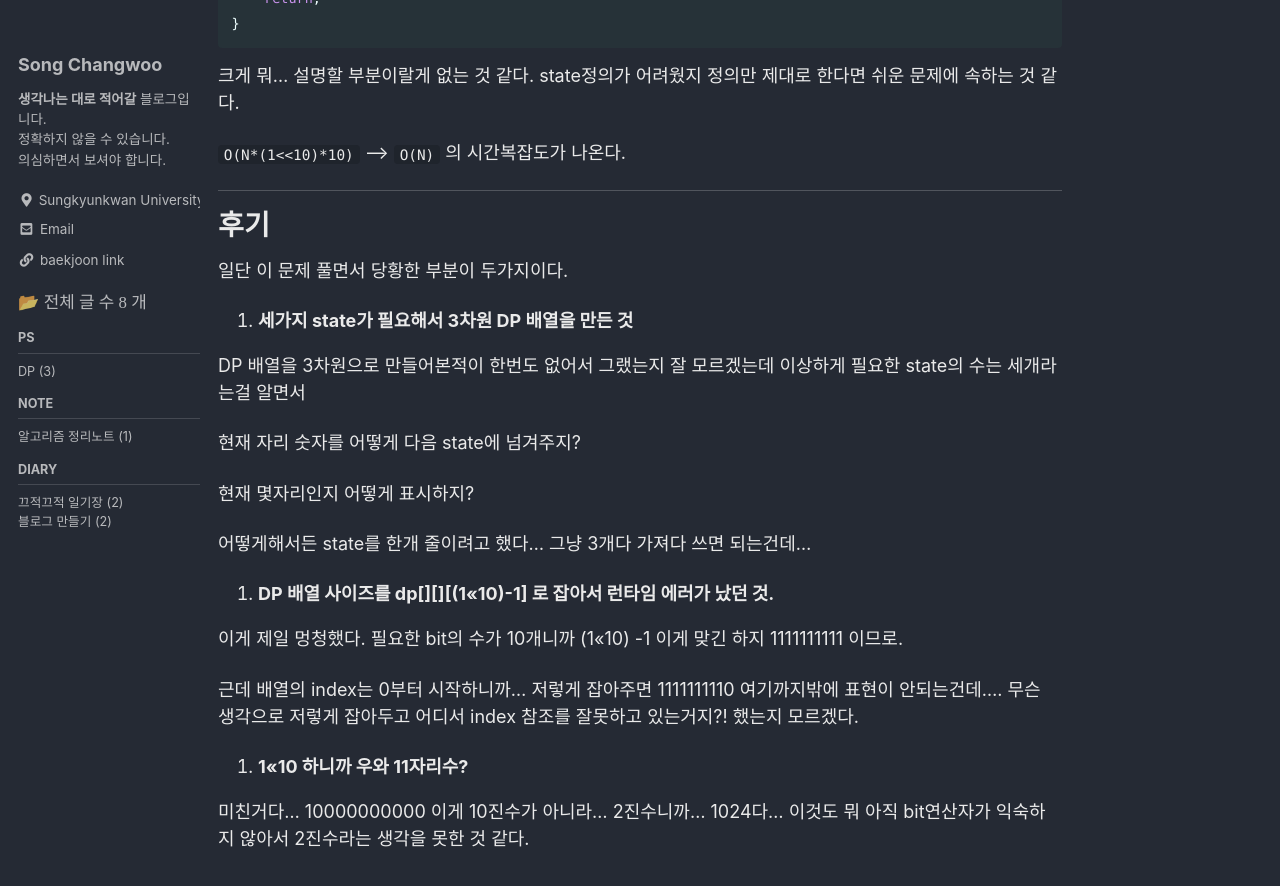
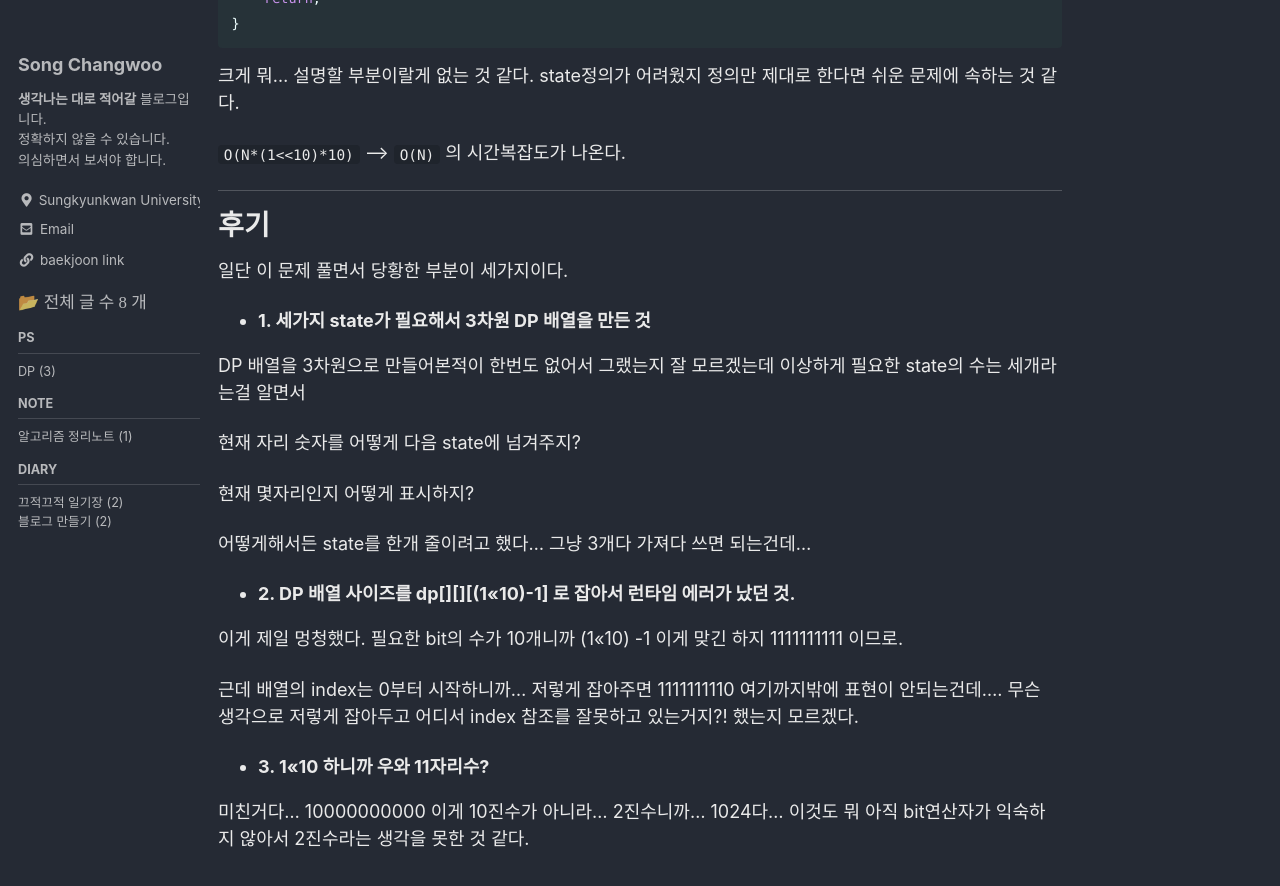
Before and after one commit to IsIthappy/IsIthappy.github.io, a Jekyll site: the page built from _posts/2021-08-28-DPproblem3.md, in a window 1280 px wide and 900 px high, scrolled down 2722 px. Shown: the top 886 px of the window. Built offline with Jekyll 4.4.1, drawn with Linux system fonts in a browser that asks for light colours; cached includes are drawn as plain includes; some of the changed text lies outside the part shown.

Commit message:
modify 1,2,3

```diff
--- a/_posts/2021-08-28-DPproblem3.md
+++ b/_posts/2021-08-28-DPproblem3.md
@@ -37,15 +37,15 @@ last_modified_at: 2021-08-28
 
 DP 배열에 필요한 state는 크게 3가지이다.
 
-1. **맨 뒷자리 수**
+- **1. 맨 뒷자리 수**
 
 계단 수를 만들어야하기 때문에 추가된 자릿수에 사용된 숫자가 무엇인지를 알아야 다음에 숫자를 추가할 때 계속해서 계단 수를 만들어줄 수 있다.
 
-2. **현재 숫자의 자릿수의 크기**
+- **2. 현재 숫자의 자릿수의 크기**
 
 몇번째 자릿수인지 알아야하는건 뭐 당연한 부분이다.
 
-3. **0~9까지 사용된 숫자 표현**
+- **3. 0~9까지 사용된 숫자 표현**
 
 제일 중요한 state다. 계단 수 중에서 0~9의 숫자가 모두 사용된 것들만 카운트 해줘야하기 때문에 0~9까지 어떤 숫자가 사용되었는지 상태표시를 해줘야한다. 비트마스킹이 딱 떠오르는 state다.
 
@@ -122,9 +122,9 @@ void fill_dp()
 
 # 후기
 
-일단 이 문제 풀면서 당황한 부분이 두가지이다.
+일단 이 문제 풀면서 당황한 부분이 세가지이다.
 
-1. **세가지 state가 필요해서 3차원 DP 배열을 만든 것**
+- **1. 세가지 state가 필요해서 3차원 DP 배열을 만든 것**
 
 DP 배열을 3차원으로 만들어본적이 한번도 없어서 그랬는지 잘 모르겠는데 이상하게 필요한 state의 수는 세개라는걸 알면서
 
@@ -134,12 +134,12 @@ DP 배열을 3차원으로 만들어본적이 한번도 없어서 그랬는지
 
 어떻게해서든 state를 한개 줄이려고 했다... 그냥 3개다 가져다 쓰면 되는건데...
 
-2. **DP 배열 사이즈를 dp[][][(1<<10)-1] 로 잡아서 런타임 에러가 났던 것.**
+- **2. DP 배열 사이즈를 dp[][][(1<<10)-1] 로 잡아서 런타임 에러가 났던 것.**
 
 이게 제일 멍청했다. 필요한 bit의 수가 10개니까 (1<<10) -1 이게 맞긴 하지 1111111111 이므로.
 
 근데 배열의 index는 0부터 시작하니까... 저렇게 잡아주면 1111111110 여기까지밖에 표현이 안되는건데.... 무슨 생각으로 저렇게 잡아두고 어디서 index 참조를 잘못하고 있는거지?! 했는지 모르겠다.
 
-3. **1<<10 하니까 우와 11자리수?**
+- **3. 1<<10 하니까 우와 11자리수?**
 
 미친거다... 10000000000 이게 10진수가 아니라... 2진수니까... 1024다... 이것도 뭐 아직 bit연산자가 익숙하지 않아서 2진수라는 생각을 못한 것 같다.
```
